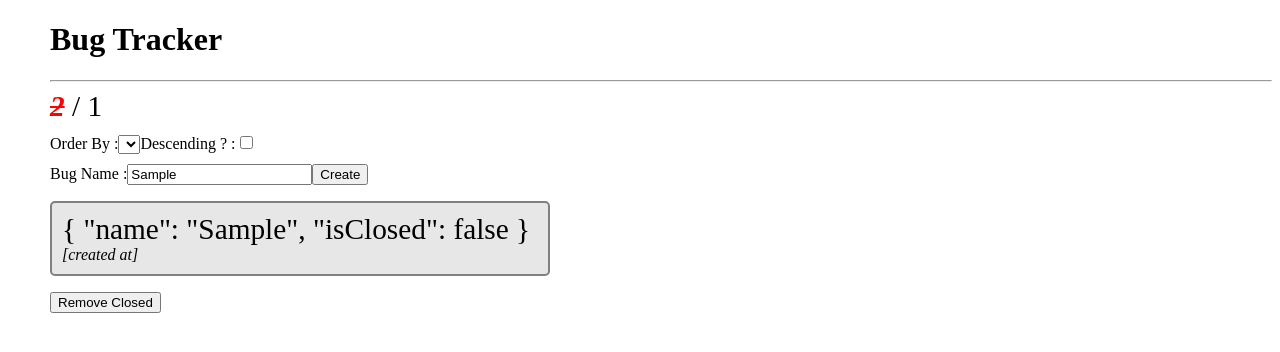
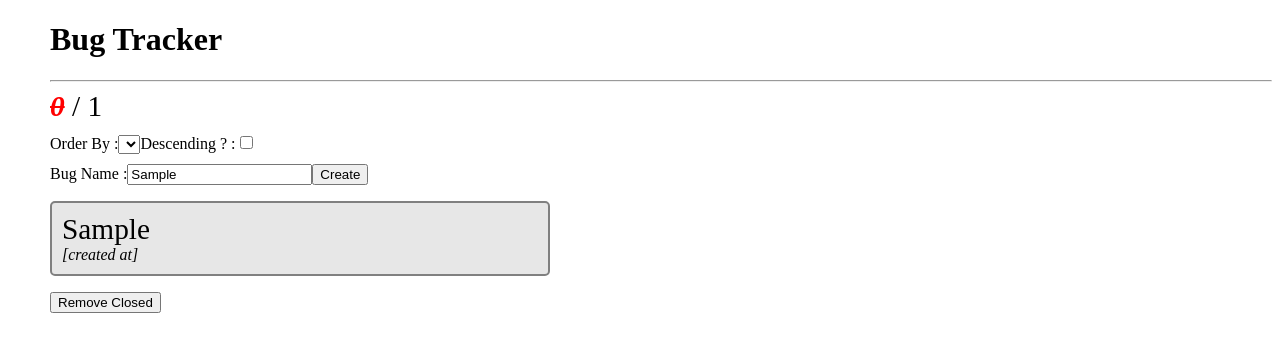
Before and after one commit to tkmagesh/Cisco-Angular2-Online-Jul-2017, an Angular app in the folder bug-tracker-app/: page / in a window 1280 px wide. Both pictures are taken after typing "Sample" into the empty fields and a click on the button "Create". Shown: the top 352 px of the page. Built offline with nearby package versions, Linux system fonts and the light colour scheme.

Commit message:
Creating custom pipes

```diff
--- a/bug-tracker-app/src/app/bug-tracker/bugTracker.component.html
+++ b/bug-tracker-app/src/app/bug-tracker/bugTracker.component.html
@@ -1,5 +1,5 @@
 <section class="stats">
-	<span class="closed">2</span>
+	<span class="closed">{{getClosedCount()}}</span>
 	<span> / </span>
 	<span>{{bugs.length}}</span>
 </section>
@@ -24,17 +24,11 @@
 				class="bugname"
 				(click)="onBugNameClick(bug)"
 				[ngClass]="{closed : bug.isClosed}">
-					{{bug | json}}
+					{{bug.name | trimText}}
 			</span>
 			<div class="datetime">[created at]</div>
 		</li>
 
-		<!--
-		<li>
-			<span class="bugname closed">[This is test bug - 2]</span>
-			<div class="datetime">[created at]</div>
-		</li>
-		-->
 	</ol>
-	<input type="button" value="Remove Closed">
+	<input type="button" value="Remove Closed" (click)="onRemoveClosedClick()">
 </section>
--- a/bug-tracker-app/src/app/bug-tracker/bugTracker.component.ts
+++ b/bug-tracker-app/src/app/bug-tracker/bugTracker.component.ts
@@ -1,4 +1,5 @@
 import { Component } from '@angular/core';
+import { IBug } from './models/IBug';
 
 @Component({
 	selector : 'bug-tracker',
@@ -7,6 +8,15 @@ import { Component } from '@angular/core';
 })
 export class BugTrackerComponent{
 	bugs : IBug[] = [];
+
+	getClosedCount(){
+		let closedCount = 0;
+		for(let index = 0; index < this.bugs.length; index++){
+			if (this.bugs[index].isClosed)
+				++closedCount;
+		}
+		return closedCount;
+	}
 
 	onCreateClick(bugName){
 		let newBug : IBug = {
@@ -19,9 +29,10 @@ export class BugTrackerComponent{
 	onBugNameClick(bug : IBug){
 		bug.isClosed = !bug.isClosed;
 	}
+
+	onRemoveClosedClick(){
+		for(let index=this.bugs.length-1; index >= 0; index--)
+			if (this.bugs[index].isClosed)
+				this.bugs.splice(index, 1);
+	}
 }
-
-interface IBug{
-	name : string,
-	isClosed : boolean
-}
--- /dev/null
+++ b/bug-tracker-app/src/app/bug-tracker/models/IBug.ts
@@ -0,0 +1,4 @@
+export interface IBug{
+	name : string,
+	isClosed : boolean
+}
--- /dev/null
+++ b/bug-tracker-app/src/app/bug-tracker/pipes/trimText.pipe.ts
@@ -0,0 +1,10 @@
+import { Pipe, PipeTransform } from '@angular/core';
+
+@Pipe({
+	name : 'trimText'
+})
+export class TrimTextPipe implements PipeTransform{
+	transform(data : string) : string{
+		return data.length < 30 ? data : data.substr(0,30) + '...';
+	}
+}
```
Also changed, not shown: bug-tracker-app/src/app/app.module.ts (+7 -1 lines).
